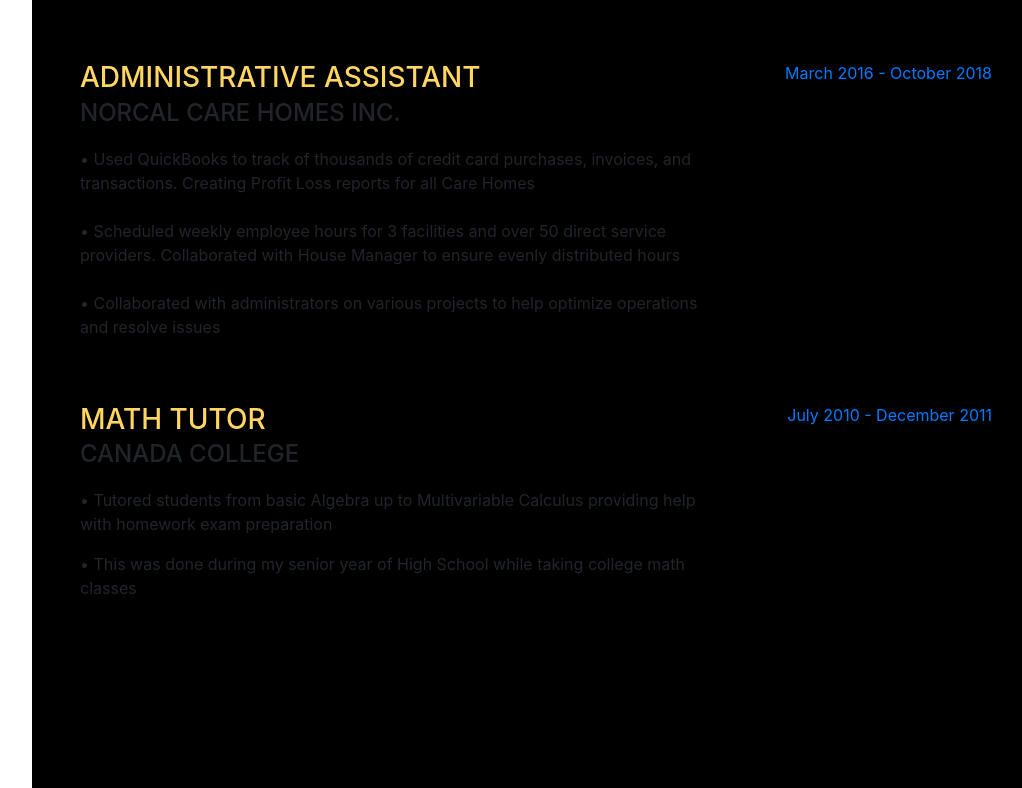
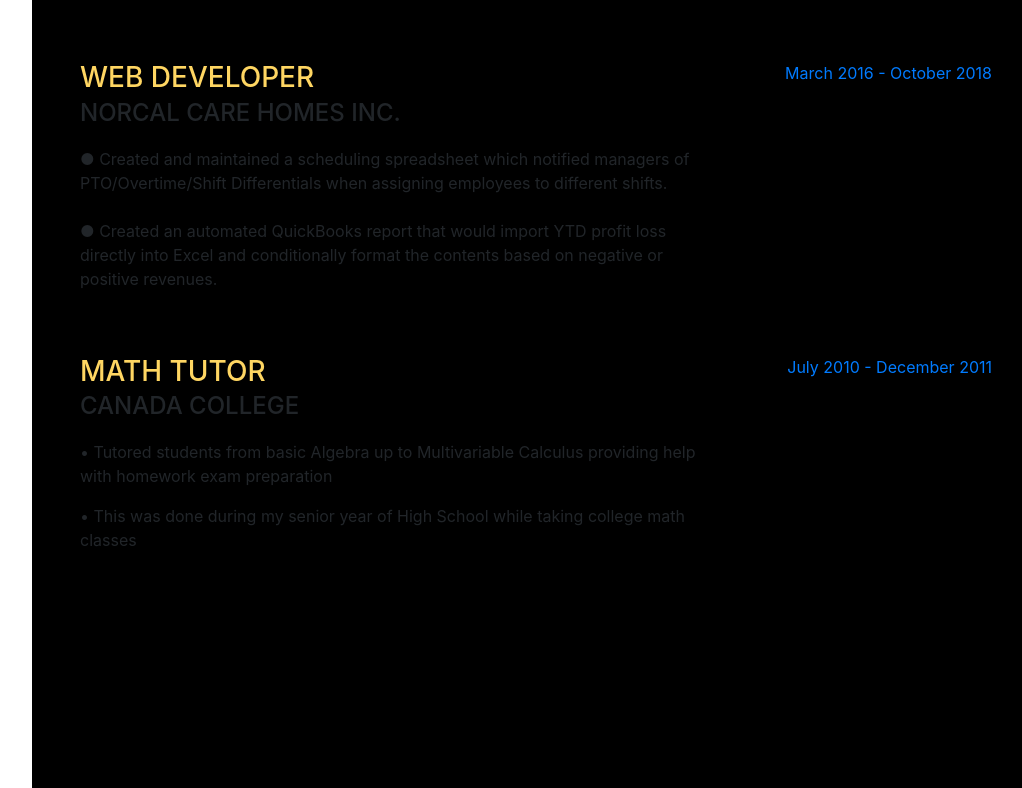
Before and after one commit to aghlichl/portfolio_ari, a website with bundled scripts: page index.html in a window 1280 px wide. Shown: the part 1436-2224 px from the top of the page, without its empty margins (240-1262 px from the left). Built offline with nearby package versions, Linux system fonts and the light colour scheme; a web font is replaced by a local one.

Commit message:
muted video

```diff
--- a/index.html
+++ b/index.html
@@ -93,7 +93,7 @@
         id="about"
       >
         <div class="w-100">
-        <div id="myVideo" style="width: 100%; height: 0px; position: relative; padding-bottom: 56.250%;"><iframe src="https://streamable.com/e/r94w0m?autoplay=1" allow='autoplay' frameborder="0" width="100%" height="100%" style="width: 100%; height: 100%; position: absolute;"></iframe></div>
+        <div id="myVideo" style="width: 100%; height: 0px; position: relative; padding-bottom: 56.250%;"><iframe src="https://streamable.com/e/r94w0m?autoplay=1&mute=1" allow='autoplay' frameborder="0" width="100%" height="100%" style="width: 100%; height: 100%; position: absolute;"></iframe></div>
           <h1 class="mb-0">
             Ari
             <span class="text-primary">Ghlichloo</span>
@@ -160,18 +160,13 @@
             class="resume-item d-flex flex-column flex-md-row justify-content-between mb-5"
           >
             <div class="resume-content">
-              <h3 class="mb-0">Administrative Assistant</h3>
+              <h3 class="mb-0">Web Developer</h3>
               <div class="subheading mb-3">NorCal Care Homes Inc.</div>
               <p>
-                • Used QuickBooks to track of thousands of credit card
-                purchases, invoices, and transactions. Creating Profit Loss
-                reports for all Care Homes <br /><br />
-                • Scheduled weekly employee hours for 3 facilities and over 50
-                direct service providers. Collaborated with House Manager to
-                ensure evenly distributed hours
-                <br /><br />
-                • Collaborated with administrators on various projects to help
-                optimize operations and resolve issues
+                ● Created and maintained a scheduling spreadsheet which notified managers of PTO/Overtime/Shift Differentials when assigning
+                employees to different shifts. <br /><br />
+                ● Created an automated QuickBooks report that would import YTD profit loss directly into Excel and conditionally format the contents
+                based on negative or positive revenues.
               </p>
             </div>
             <div class="resume-date text-md-right">
```
